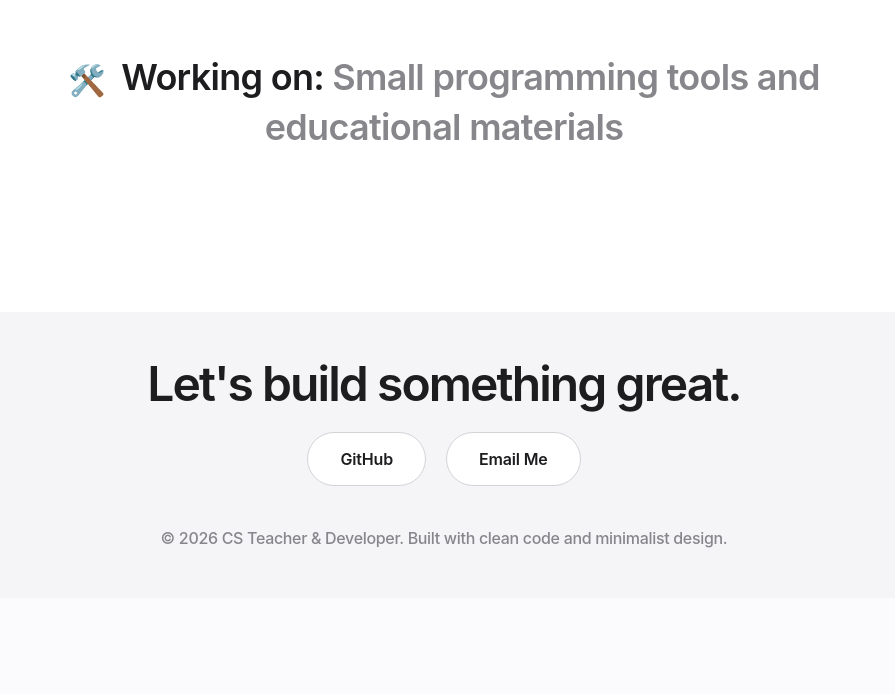
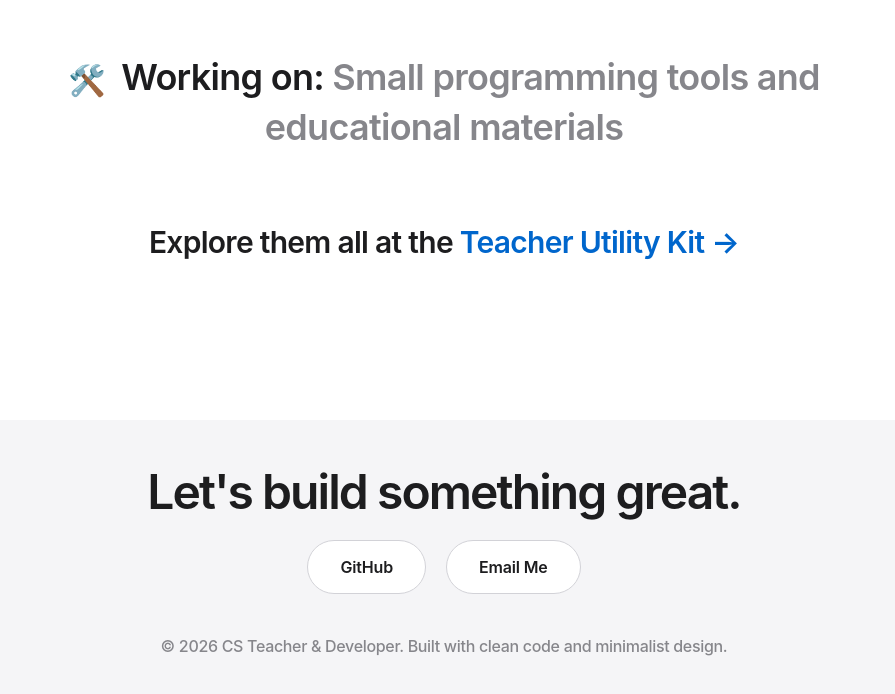
Before and after one commit to itmir913/itmir913.github.io, a plain HTML site: page index.html in a window 1280 px wide. Shown: the part 1140-1834 px from the top of the page, without its empty margins (196-1091 px from the left). Before the commit the page ends 1738 px from the top, so only its background shows below. Drawn offline with nearby package versions, Linux system fonts and the light colour scheme; a web font is replaced by a local one.

Commit message:
feat: add my portfolio link

```diff
--- a/index.html
+++ b/index.html
@@ -212,6 +212,13 @@
                 <span class="text-apple-text text-xl md:text-3xl align-middle mr-2">🛠️</span>
                 <span class="text-apple-text">Working on:</span> Small programming tools and educational materials
             </p>
+            <p class="reveal text-2xl md:text-3xl font-semibold delay-[400ms] pt-4">
+                Explore them all at the
+                <a href="/teacher-utility-kit/"
+                   class="text-apple-link hover:underline decoration-auto underline-offset-8">
+                    Teacher Utility Kit <span class="inline-block transition-transform hover:translate-x-1">→</span>
+                </a>
+            </p>
         </div>
     </div>
 </section>
```
